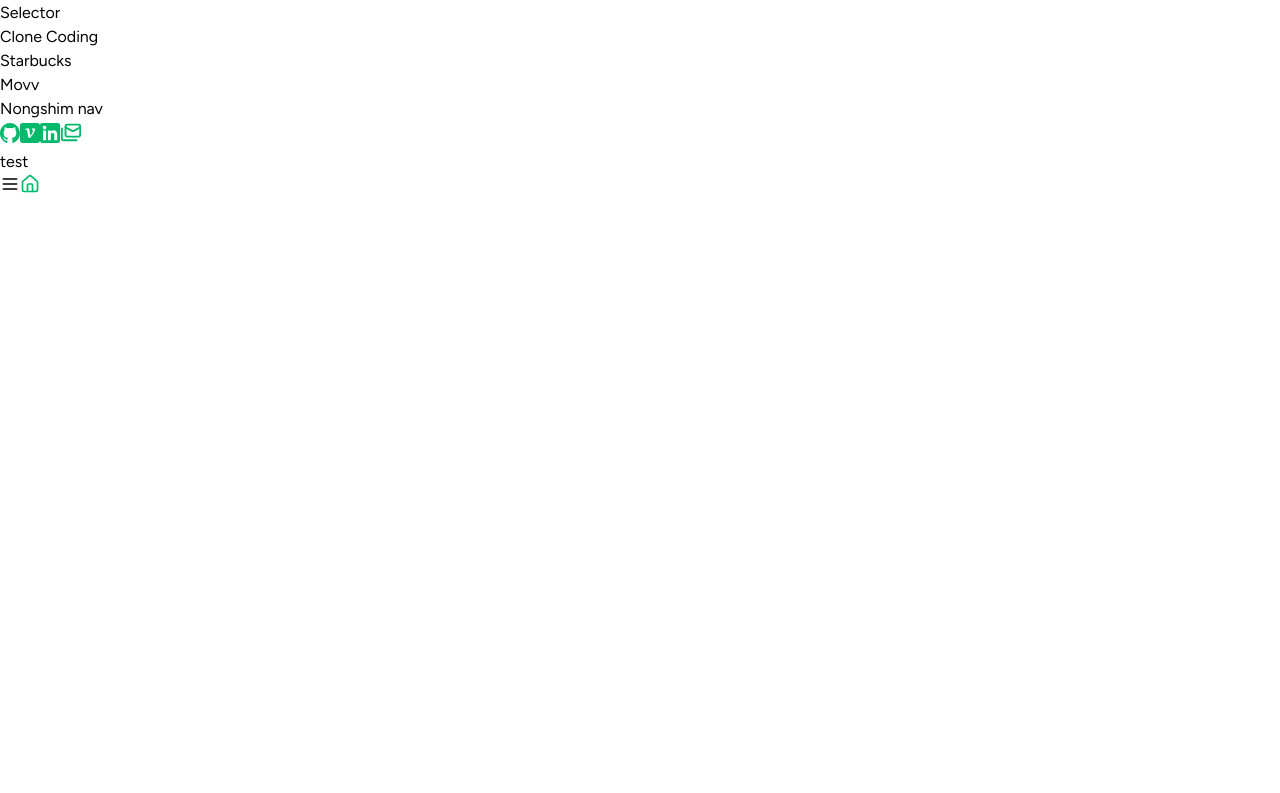
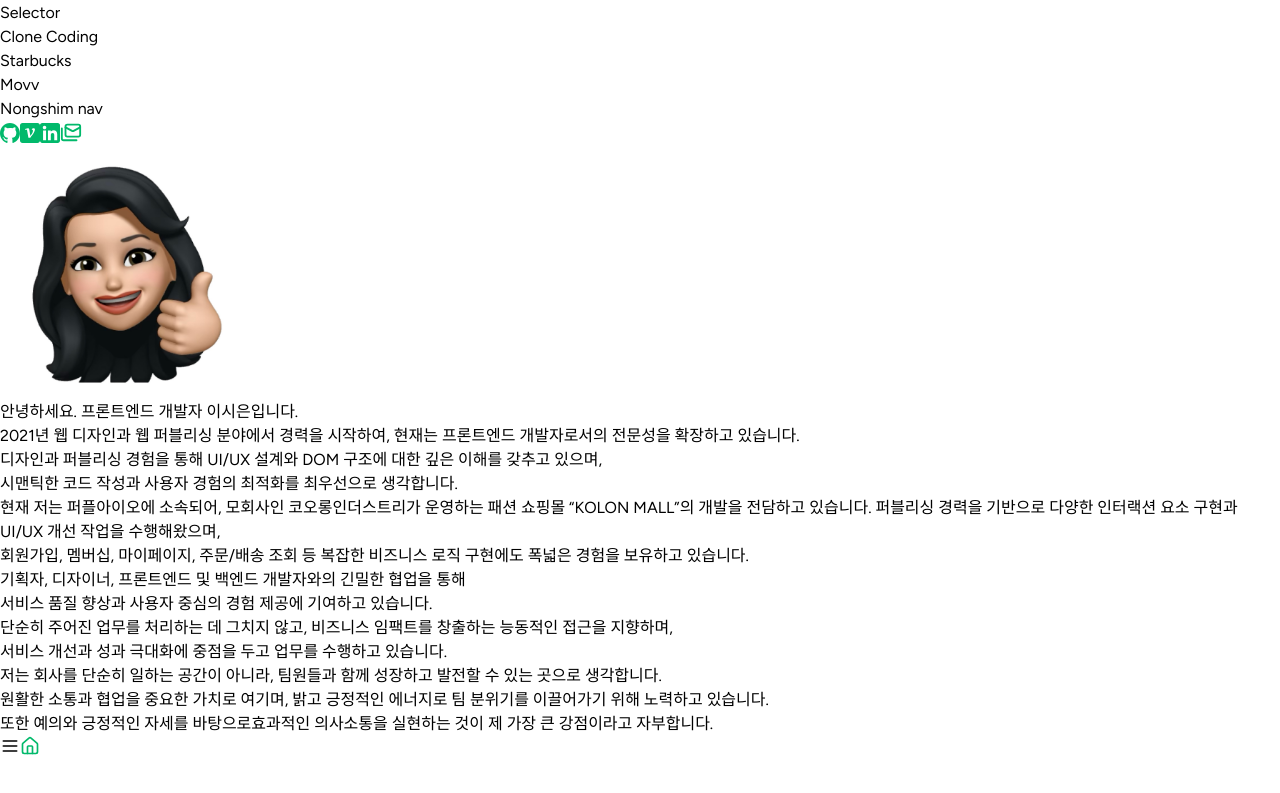
Before and after one commit to Sienna98/portfolio-sieun, a Next.js app: page /AboutMe in a window 1280 px wide. Shown: the part 359-1152 px from the top of the page. Before the commit the page ends 1040 px from the top, so only its background shows below. Built offline with nearby package versions, Linux system fonts and the light colour scheme.

Commit message:
About Me 완료

```diff
--- a/src/app/(pages)/AboutMe/page.tsx
+++ b/src/app/(pages)/AboutMe/page.tsx
@@ -1,8 +1,92 @@
+"use client";
+
+import Image from "next/image";
+
 const AboutMePage = () => {
   return (
-    <article className="lg:p-8 min-w-[375px] w-full h-full flex justify-center items-center">
-      <div className="bg-white w-[768px] flex flex-col justify-center items-start shadow-lg py-10 px-5 lg:px-10 gap-8">
-        test
+    <article className="lg:p-8 min-w-[375px] w-full md:h-full flex justify-center items-center">
+      <div className="bg-white w-full md:w-[768px] flex flex-col justify-center items-center px-7 py-10 md:px-10 md:py-10 lg:shadow-lg gap-10 text-center">
+        <div>
+          <Image
+            src="/images/sieun-profile.jpg"
+            alt="profile"
+            width="250"
+            height="250"
+          />
+        </div>
+        <p className="whitespace-pre-wrap break-keep text-sm leading-6">
+          안녕하세요. 프론트엔드 개발자 이시은입니다. <br /> 2021년 웹 디자인과
+          웹 퍼블리싱 분야에서 경력을 시작하여, 현재는 프론트엔드 개발자로서의
+          전문성을 확장하고 있습니다.
+          <br />
+          디자인과 퍼블리싱 경험을 통해 UI/UX 설계와 DOM 구조에 대한 깊은 이해를
+          갖추고 있으며, <br />
+          <span className="relative inline flex-shrink-0 flex-grow-0 basis-auto w-auto">
+            <span className="z-10 relative font-semibold">
+              시맨틱한 코드 작성과 사용자 경험
+            </span>
+            <span
+              className={`absolute bottom-0 left-0 h-[10px] bg-[#baffda] w-full`}
+            />
+          </span>
+          의 최적화를 최우선으로 생각합니다.
+        </p>
+        <p className="whitespace-pre-wrap break-keep text-sm leading-6">
+          현재 저는 퍼플아이오에 소속되어, 모회사인 코오롱인더스트리가 운영하는
+          패션 쇼핑몰 “KOLON MALL”의 개발을 전담하고 있습니다. 퍼블리싱 경력을
+          기반으로{" "}
+          <span className="relative inline flex-shrink-0 flex-grow-0 basis-auto w-auto">
+            <span className="z-10 relative font-semibold">
+              다양한 인터랙션 요소 구현과 UI/UX 개선 작업
+            </span>
+            <span
+              className={`absolute bottom-0 left-0 h-[10px] bg-[#baffda] w-full`}
+            />
+          </span>
+          을 수행해왔으며,
+          <br /> 회원가입, 멤버십, 마이페이지, 주문/배송 조회 등{" "}
+          <span className="relative inline flex-shrink-0 flex-grow-0 basis-auto w-auto">
+            <span className="z-10 relative font-semibold">
+              복잡한 비즈니스 로직 구현
+            </span>
+            <span
+              className={`absolute bottom-0 left-0 h-[10px] bg-[#baffda] w-full`}
+            />
+          </span>
+          에도 폭넓은 경험을 보유하고 있습니다.
+        </p>
+        <p className="whitespace-pre-wrap break-keep text-sm leading-6">
+          기획자, 디자이너, 프론트엔드 및 백엔드 개발자와의 긴밀한 협업을 통해
+          <br />
+          서비스 품질 향상과 사용자 중심의 경험 제공에 기여하고 있습니다. <br />
+          단순히 주어진 업무를 처리하는 데 그치지 않고, 비즈니스 임팩트를
+          창출하는 능동적인 접근을 지향하며, <br />
+          서비스 개선과 성과 극대화에 중점을 두고 업무를 수행하고 있습니다.
+        </p>
+        <p className="whitespace-pre-wrap break-keep text-sm leading-6">
+          저는 회사를 단순히 일하는 공간이 아니라, 팀원들과 함께 성장하고 발전할
+          수 있는 곳으로 생각합니다. <br />
+          <span className="relative inline flex-shrink-0 flex-grow-0 basis-auto w-auto">
+            <span className="z-10 relative font-semibold">
+              원활한 소통과 협업
+            </span>
+            <span
+              className={`absolute bottom-0 left-0 h-[10px] bg-[#baffda] w-full`}
+            />
+          </span>
+          을 중요한 가치로 여기며, 밝고 긍정적인 에너지로 팀 분위기를 이끌어가기
+          위해 노력하고 있습니다. <br />
+          또한 예의와 긍정적인 자세를 바탕으로
+          <span className="relative inline flex-shrink-0 flex-grow-0 basis-auto w-auto">
+            <span className="z-10 relative font-semibold">
+              효과적인 의사소통
+            </span>
+            <span
+              className={`absolute bottom-0 left-0 h-[10px] bg-[#baffda] w-full`}
+            />
+          </span>
+          을 실현하는 것이 제 가장 큰 강점이라고 자부합니다.
+        </p>
       </div>
     </article>
   );
--- a/src/app/(pages)/Jamongda/page.tsx
+++ b/src/app/(pages)/Jamongda/page.tsx
@@ -6,7 +6,7 @@ import Image from "next/image";
 const JamongdaPage = () => {
   return (
     <article className="lg:p-8 min-w-[375px] w-full flex justify-center items-center">
-      <div className="bg-white w-[768px] flex flex-col justify-center items-start shadow-lg py-10 px-5 pb-16 lg:px-10 gap-8">
+      <div className="bg-white sm:w-full md:w-[768px] flex flex-col justify-center items-start lg:shadow-lg py-10 px-5 pb-16 lg:px-10 gap-8">
         <div className="flex justify-between items-center w-full">
           <div>
             <h3 className="text-4xl font-semibold w-full">Jamongda</h3>
--- a/src/app/(pages)/PurplePlace/page.tsx
+++ b/src/app/(pages)/PurplePlace/page.tsx
@@ -6,7 +6,7 @@ import Image from "next/image";
 const PurplePlacePage = () => {
   return (
     <article className="lg:p-8 min-w-[375px] w-full flex justify-center items-center">
-      <div className="bg-white w-[768px] flex flex-col justify-center items-start shadow-lg py-10 px-5 lg:px-10 gap-8">
+      <div className="bg-white sm:w-full md:w-[768px] flex flex-col justify-center items-start lg:shadow-lg py-10 px-5 lg:px-10 gap-8">
         <div className="flex justify-between items-center w-full">
           <div>
             <h3 className="text-4xl font-semibold w-full">Purple Place</h3>
--- a/src/data/sideProjectData.tsx
+++ b/src/data/sideProjectData.tsx
@@ -19,10 +19,6 @@ export const purplePlaceData = [
   {
     title: "📍작업 기여도",
     list: ["전체적인 기획 및 디자인 작업", "웹 퍼블리싱 작업", "프론트 작업"],
-  },
-  {
-    title: "📍회고",
-    list: ["좋았던 점 : "],
   },
 ];
 
```
Also changed, not shown: public/images/sieun-profile.jpg (added).
